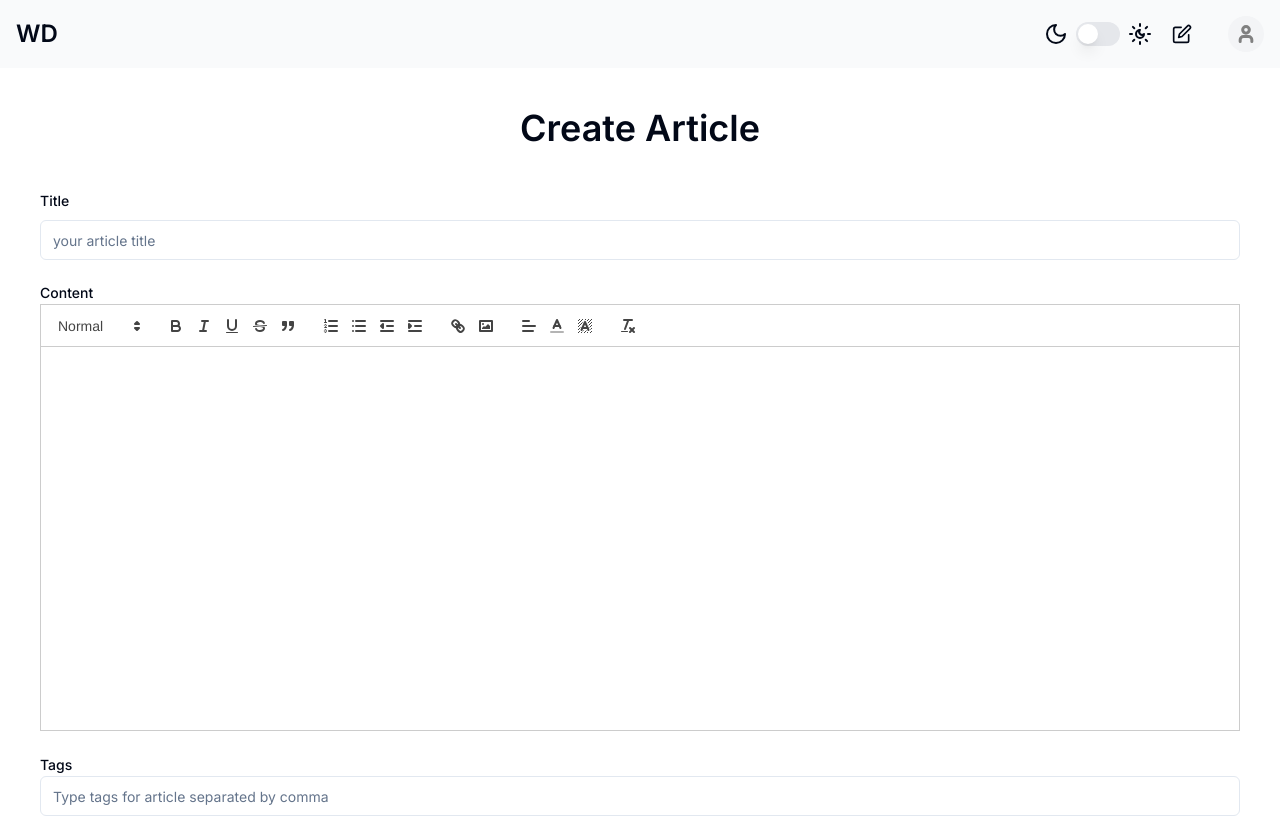
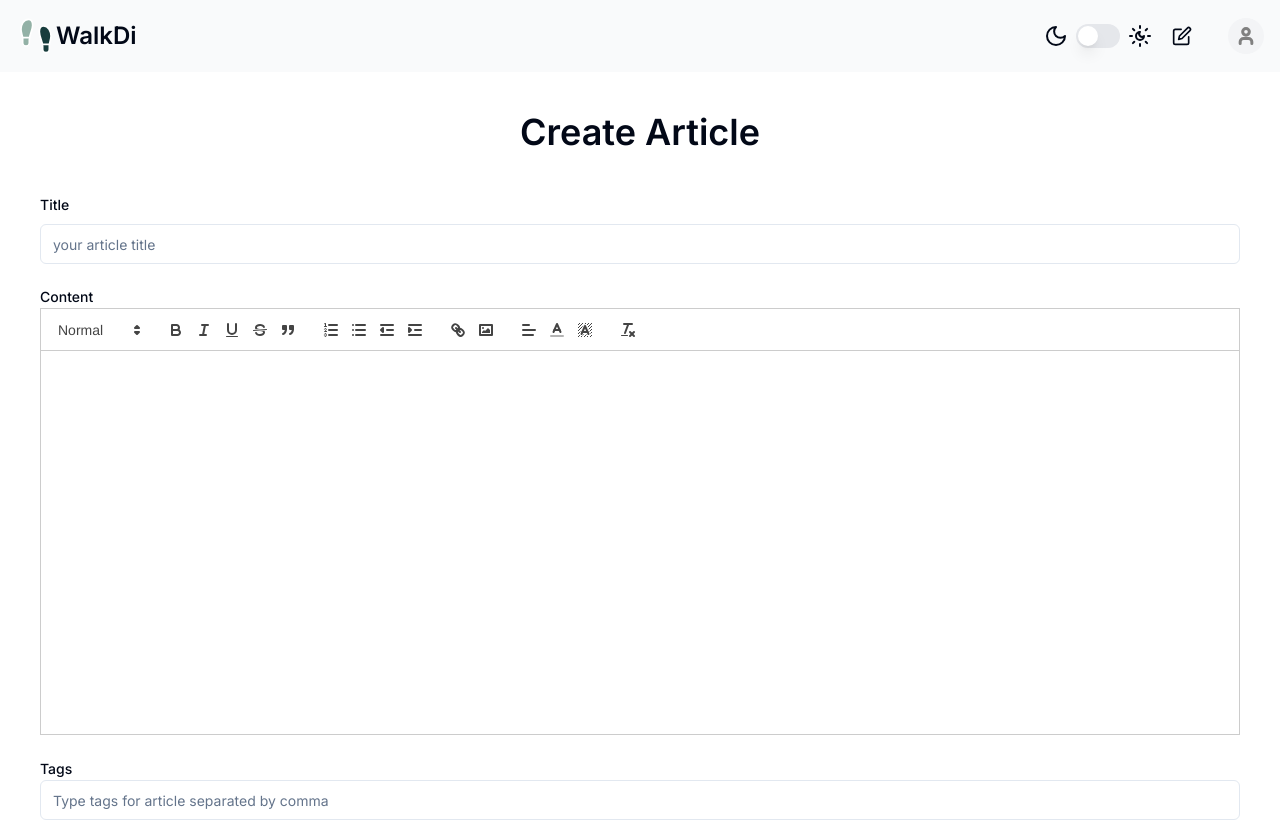
Before and after one commit to everydaycono/walking-distance, a Next.js app in the folder client/: page /article/new-post in a window 1280 px wide. Shown: the top 820 px of the page. Built offline with nearby package versions, Linux system fonts and the light colour scheme; no server answers; what @uploadthing/react would draw is missing.

Commit message:
feat: added navbar icon

```diff
--- a/client/src/components/layout/Navbar.tsx
+++ b/client/src/components/layout/Navbar.tsx
@@ -5,6 +5,7 @@ import { Switch } from '@/components/ui/switch';
 import Avatar from '../Avatar';
 import { Moon, PenSquare, SunMoon } from 'lucide-react';
 import Link from 'next/link';
+import Image from 'next/image';
 
 const Navbar = () => {
   const { data, status: loginStatus } = useSession();
@@ -14,10 +15,19 @@ const Navbar = () => {
   return (
     <nav className="border-gray-200 transition-none bg-gray-50 dark:bg-gray-800 dark:border-gray-700">
       <div className="max-w-screen-2xl flex flex-wrap items-center justify-between mx-auto py-4 px-4">
-        <div className="flex">
-          <span className="self-center text-2xl font-semibold whitespace-nowrap dark:text-white">
-            WD
-          </span>
+        <div className="">
+          <Link className="flex items-center" href={'/'}>
+            <Image
+              height={40}
+              width={40}
+              src="/walkdi.svg"
+              alt="walki"
+              priority
+            />
+            <span className="self-center text-2xl font-semibold whitespace-nowrap dark:text-white">
+              WalkDi
+            </span>
+          </Link>
         </div>
 
         {/* visible on sm-md size */}
```
Also changed, not shown: client/public/walkdi.svg (added).
